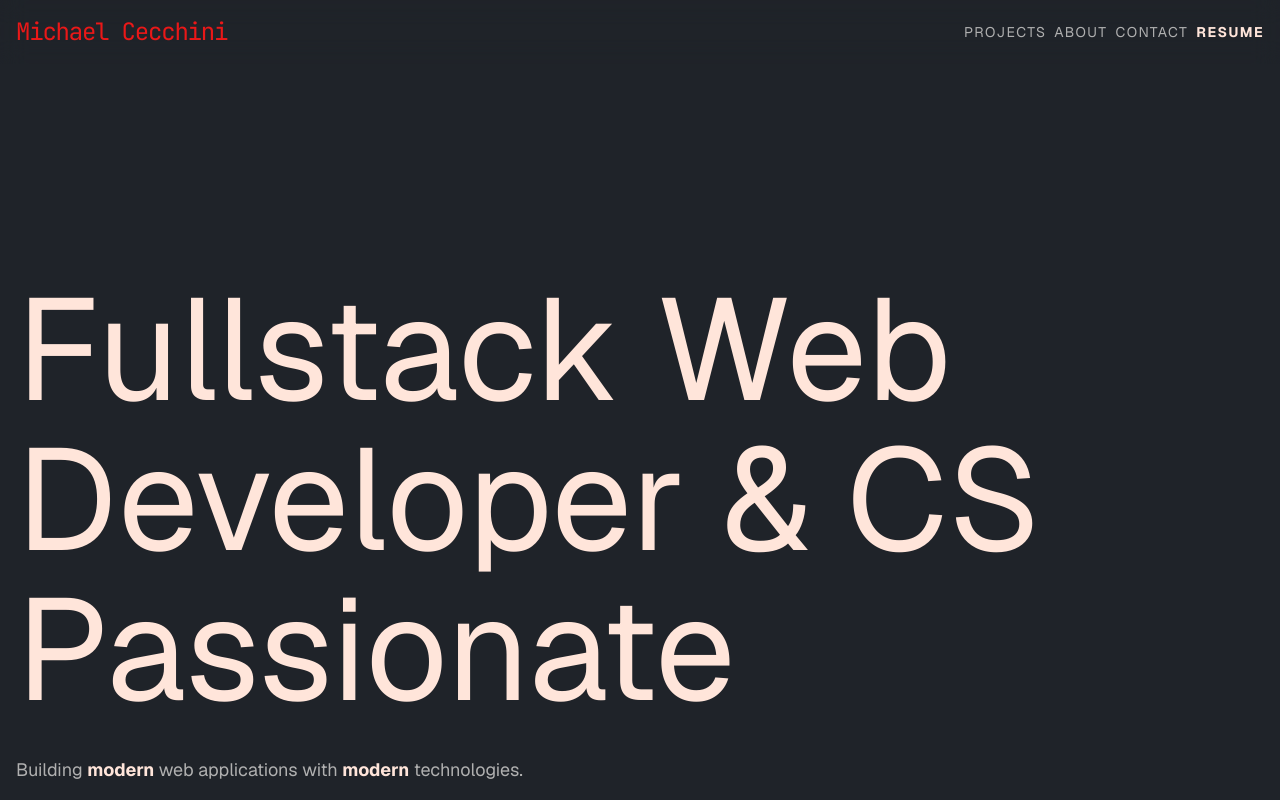
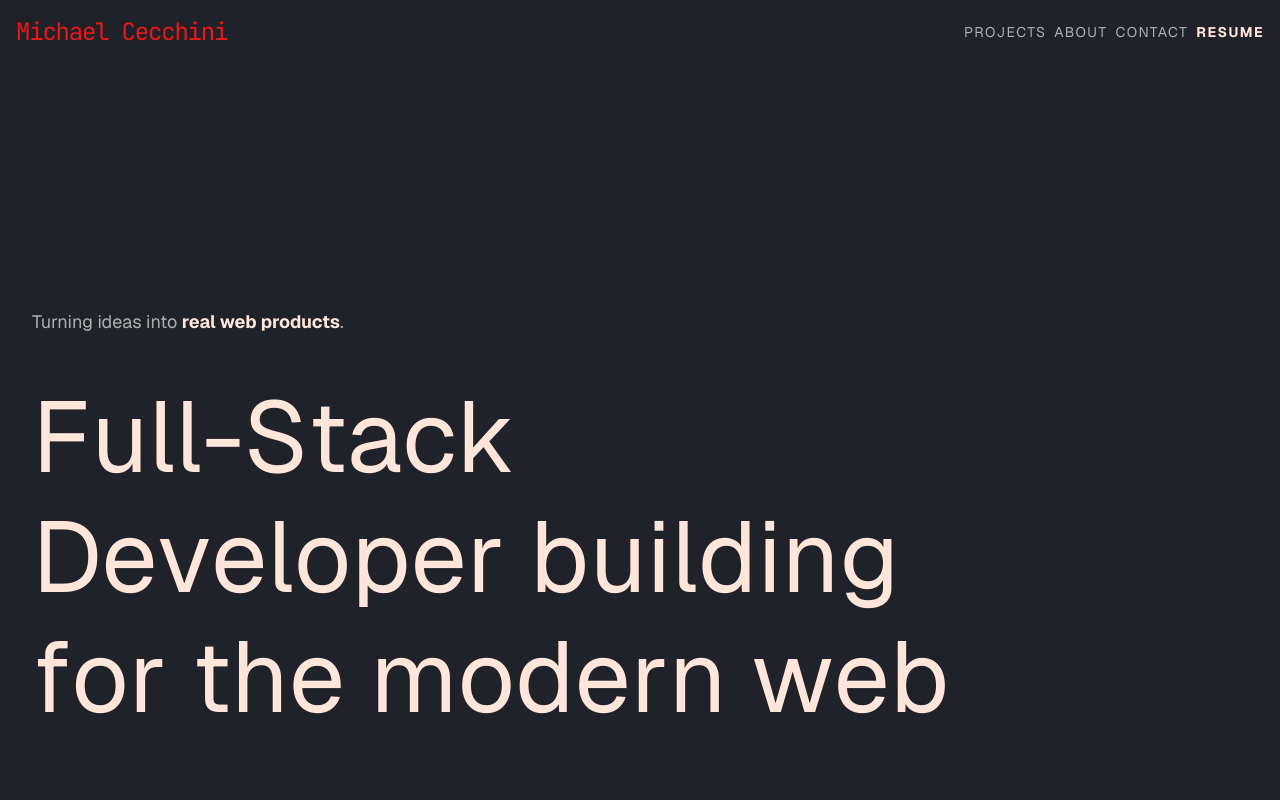
Before and after one commit to cecco25/portfolio, an Astro site: page / in a window 1280 px wide. Built offline with nearby package versions, Linux system fonts and the light colour scheme; Astro itself is replaced by a stand-in of ours.

Commit message:
feat: add gsap in hero section

```diff
--- a/package.json
+++ b/package.json
@@ -15,6 +15,7 @@
     "@astrojs/vue": "^6.0.1",
     "@tailwindcss/vite": "^4.3.0",
     "astro": "^6.3.3",
+    "gsap": "^3.15.0",
     "tailwindcss": "^4.3.0",
     "vue": "^3.5.34"
   }
--- a/src/components/Hero.astro
+++ b/src/components/Hero.astro
@@ -1,26 +1,40 @@
-<div id="container">
-  <main class="">
-    <div class="self-end flex flex-col gap-4 my-auto lg:my-0">
-      <h1>Fullstack Web Developer & CS Passionate</h1>
-      <p
-        class="text-(--text-muted) [&_strong]:text-(--text-color) text-sm sm:text-lg"
-      >
-        Building <strong>modern</strong> web applications with <strong
-          >modern</strong
-        > technologies.
-      </p>
-    </div>
-  </main>
-</div>
+<main class="h-full flex p-4">
+  <div
+    class="self-end flex flex-col-reverse md:flex-col gap-4 md:max-w-[80%] my-auto lg:my-0 py-4"
+  >
+    <p
+      id="hero-sub"
+      class="text-(--text-muted) [&_strong]:text-(--text-color) text-sm sm:text-lg opacity-0"
+    >
+      Turning ideas into <strong>real web products</strong>.
+    </p>
+    <h1
+      id="hero-title"
+      class="text-4xl sm:text-6xl md:text-8xl lg:text-[100px]/[120px] mt-1 overflow-hidden"
+      aria-label="Full-Stack Developer building for the modern web"
+    >
+      Full-Stack Developer building for the modern web
+    </h1>
+  </div>
+</main>
 
-<style>
-  #container {
-    height: 100%;
-  }
+<script>
+  import { gsap } from 'gsap';
+  import { SplitText } from 'gsap/SplitText';
 
-  main {
-    height: 100%;
-    display: flex;
-    padding: 1rem;
-  }
-</style>
+  gsap.registerPlugin(SplitText);
+
+  const title = document.getElementById('hero-title') as HTMLElement;
+  const sub = document.getElementById('hero-sub') as HTMLElement;
+
+  const split = new SplitText(title, { type: 'chars,words' });
+
+  const tl = gsap.timeline({ defaults: { ease: 'power3.out' } });
+
+  tl.from(split.chars, {
+    y: '110%',
+    opacity: 0,
+    duration: 0.8,
+    stagger: 0.025,
+  }).to(sub, { opacity: 1, duration: 0.6 }, '-=0.3');
+</script>
--- a/src/styles/global.css
+++ b/src/styles/global.css
@@ -44,9 +44,3 @@ body {
   width: 100%;
   height: 100%;
 }
-
-@layer components {
-  main h1 {
-    @apply text-4xl sm:text-6xl md:text-8xl lg:text-[144px]/[150px] mt-1;
-  }
-}
```
Also changed, not shown: 1 other file.
